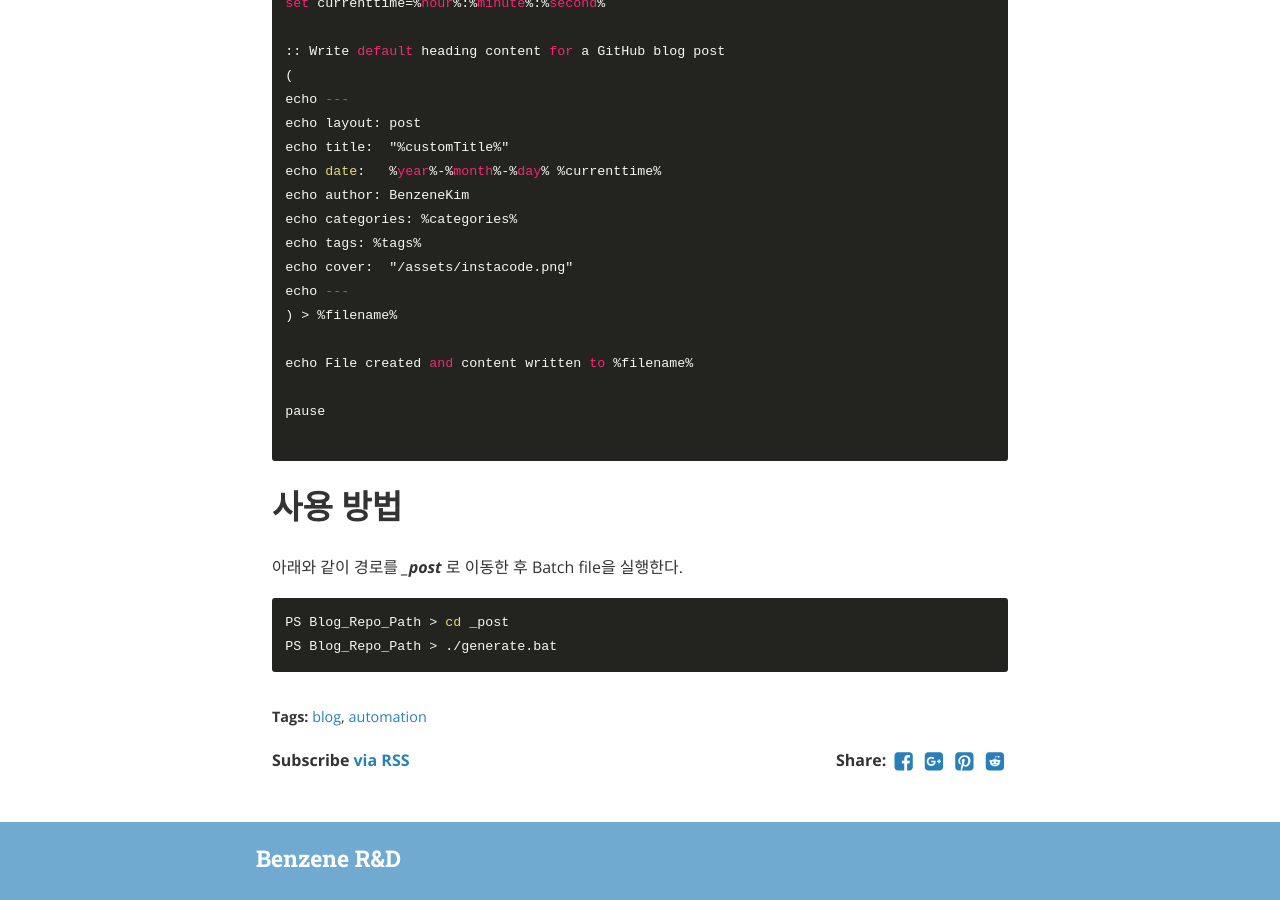
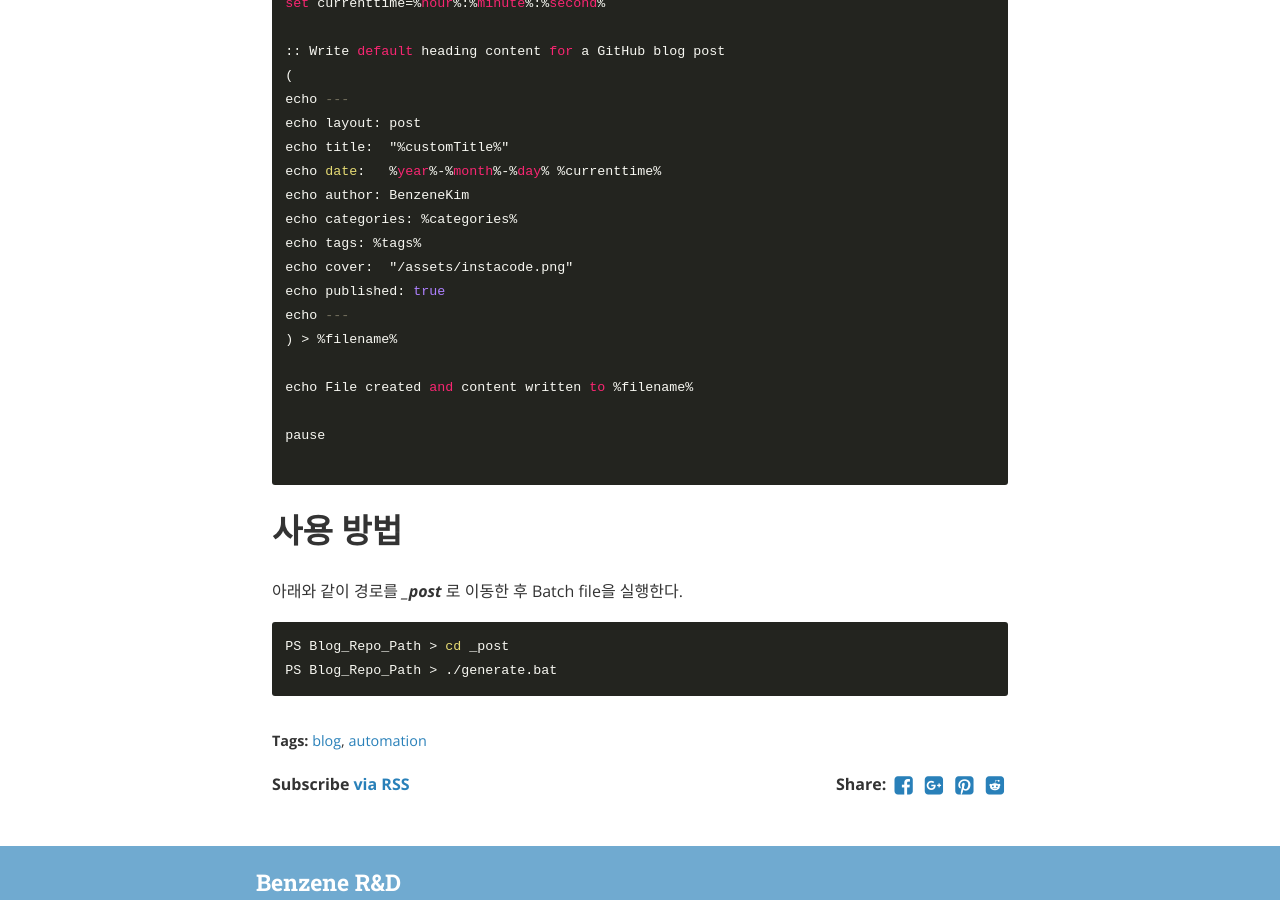
Before and after one commit to BenzeneKim/BenzeneKim.github.io, a Jekyll site: the page built from _posts/2024-10-01-Github-블로그-md파일-자동-생성.markdown, in a window 1280 px wide and 900 px high, scrolled down 1566 px. Built offline with Jekyll 4.4.1, drawn with Linux system fonts in a browser that asks for light colours; nearby versions of some CDN libraries; comment, search, counter and statistics services are not loaded.

Commit message:
fix: future enabled

```diff
--- a/_config.yml
+++ b/_config.yml
@@ -29,7 +29,7 @@ paginate: 5
 paginate_path: "/page:num/"
 inter_post_navigation: false
 highlightjs_theme: "monokai-sublime"
-
+future: true
 # Archive settings (see https://github.com/jekyll/jekyll-archives/)
 jekyll-archives:
   enabled:
--- a/_posts/2024-10-01-Github-블로그-md파일-자동-생성.markdown
+++ b/_posts/2024-10-01-Github-블로그-md파일-자동-생성.markdown
@@ -6,6 +6,7 @@ author: BenzeneKim
 categories: blog
 tags: blog automation
 cover:  "/assets/instacode.png"
+published: true
 ---
 
 # Github blog 작성 자동화
@@ -57,6 +58,7 @@ echo author: BenzeneKim
 echo categories: %categories%
 echo tags: %tags%
 echo cover:  "/assets/instacode.png"
+echo published: true
 echo ---
 ) > %filename%
 
```
Also changed, not shown: _posts/2024-10-01-new-post.md (+1 -0 lines).
